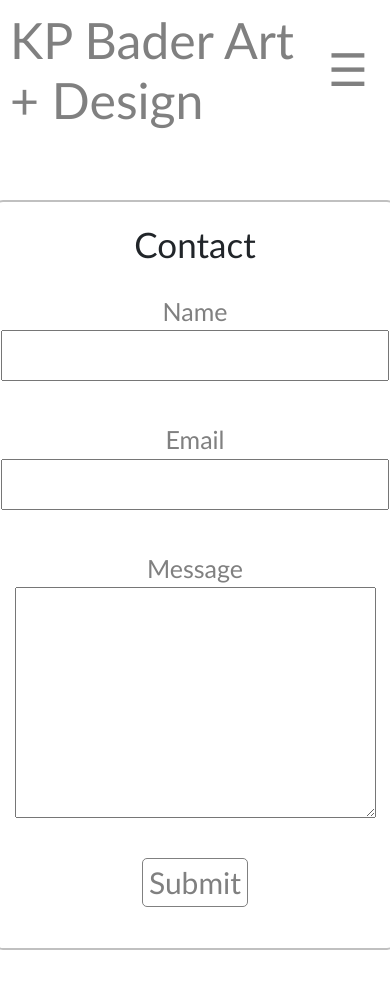
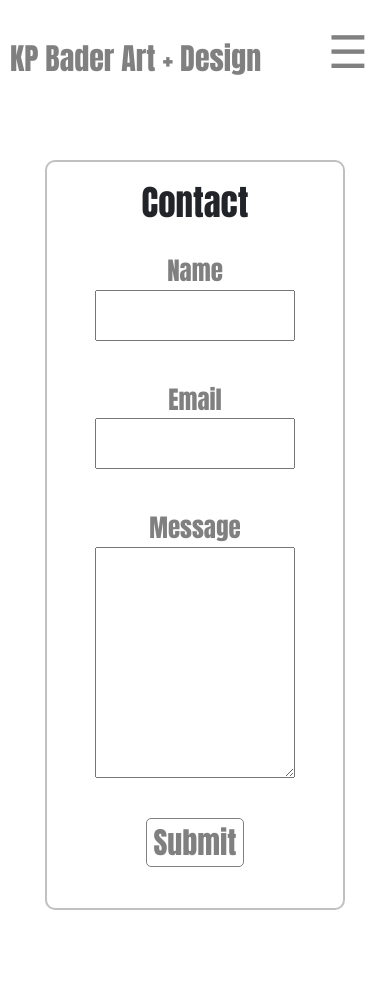
Before and after one commit to kpbader/art-and-design-portfolio, a React (Create React App) app: page /Contact in a window 390 px wide. Shown: the top 988 px of the page. Built offline with nearby package versions, Linux system fonts and the light colour scheme.

Commit message:
responsive sizing implemented

```diff
--- a/package.json
+++ b/package.json
@@ -1,5 +1,5 @@
 {
-  "homepage": "https://kpbader.github.io/art-and-design-portfolio",
+  "homepage": "https://kpbader.github.io/art-and-design-portfolio/",
   "name": "kpb-art-and-design",
   "version": "0.1.0",
   "private": true,
@@ -8,7 +8,6 @@
     "@testing-library/jest-dom": "^5.16.4",
     "@testing-library/react": "^13.3.0",
     "@testing-library/user-event": "^13.5.0",
-
     "env-cmd": "^10.1.0",
     "react": "^18.1.0",
     "react-bootstrap": "^2.4.0",
--- a/src/App.css
+++ b/src/App.css
@@ -1,3 +1,99 @@
 * {
-  font-family: Copperplate, "Copperplate", 'Trebuchet MS', 'Lucida Sans Unicode', 'Lucida Grande', 'Lucida Sans', Arial, sans-serif;
+  font-family: Copperplate, Impact, sans-serif;
 }
+
+/* Extra small devices */
+@media only screen and (min-width: 320px) and (max-width: 479px) {
+
+  .header {
+    font-size: 30px;
+  }
+
+  .splash-photo{
+    padding-top: 100px;
+  /* height: 500px !important;
+  width: 700px !important; */
+  }
+
+  .piece p{
+    font-size: 20px !important;
+  }
+
+  .piece img {
+    height: 100% !important;
+    width: 100% !important;
+  }
+
+  #contact-container #contact-form {
+    /* height: 575px; */
+    width: 300px;
+  }
+
+  #contact-container #contact-form #form-slot-1 input{
+    width: 200px;
+  }
+
+  #contact-container #contact-form #form-slot-2 input{
+    width: 200px;
+  }
+
+  #contact-container #contact-form #form-slot-3 textarea{
+    width: 200px;
+  }
+
+}
+
+/* Portrait tablets and large phones, 600px + */
+@media only screen and (min-width: 480px) and (max-width: 767px) {
+
+  .header {
+    font-size: 30px;
+  }
+
+  /* .openbtn {
+    font-size: 18px;
+  } */
+
+  /* .splash-photo{
+    width: 150% !important;
+    width: 150% !important;
+
+  } */
+
+  /* .piece p{
+    font-size: 20px !important;
+  } */
+
+  .piece img {
+    height: 100% !important;
+    width: 100% !important;
+  }
+
+  #contact-container #contact-form {
+    /* height: 600px; */
+    width: 350px;
+  }
+
+  #contact-container #contact-form #form-slot-1 input{
+    width: 250px;
+  }
+
+  #contact-container #contact-form #form-slot-2 input{
+    width: 250px;
+  }
+
+  #contact-container #contact-form #form-slot-3 textarea{
+    width: 300px;
+  }
+}
+
+/* Landscape tablets, 768px + */
+/* @media only screen and (min-width: 768px) and (max-width: 979px) {
+
+
+
+}
+
+@media only screen and (min-width: 980px) and (max-width: 1024px) {
+
+} */
--- a/src/components/Home/home.js
+++ b/src/components/Home/home.js
@@ -7,7 +7,7 @@ import { LazyLoadImage } from 'react-lazy-load-image-component';
 
 function Home() {
     return (
-        // <div className="splash-photo"></div>
+
         <LazyLoadImage src={photoRowTwo} className="splash-photo" alt="row of same photo"/>
     )
 }
--- a/src/components/Nav/nav.js
+++ b/src/components/Nav/nav.js
@@ -28,12 +28,12 @@ function Nav() {
                     <section id="nav-tabs">
                         <ul className="tabpanel">
 
-                            <Link to="/art-and-design-portfolio" className="tab" target="_top">Home</Link>
-                            <Link to="/Portfolio" className="tab" target="_top">Portfolio</Link>
+                            <Link to="/art-and-design-portfolio" className="tab" >Home</Link>
+                            <Link to="/Portfolio" className="tab" >Portfolio</Link>
                             <a href="https://drive.google.com/file/d/1TLtqU525SZYZX6LOYLrD6Caq5_iOcl27/view?usp=sharing" target="_blank" rel="noreferrer">
                                 Resume
                             </a>
-                            <Link to="/Contact" className="tab" target="_top">Contact</Link>
+                            <Link to="/Contact" className="tab" >Contact</Link>
 
                         </ul>
                     </section>
```
